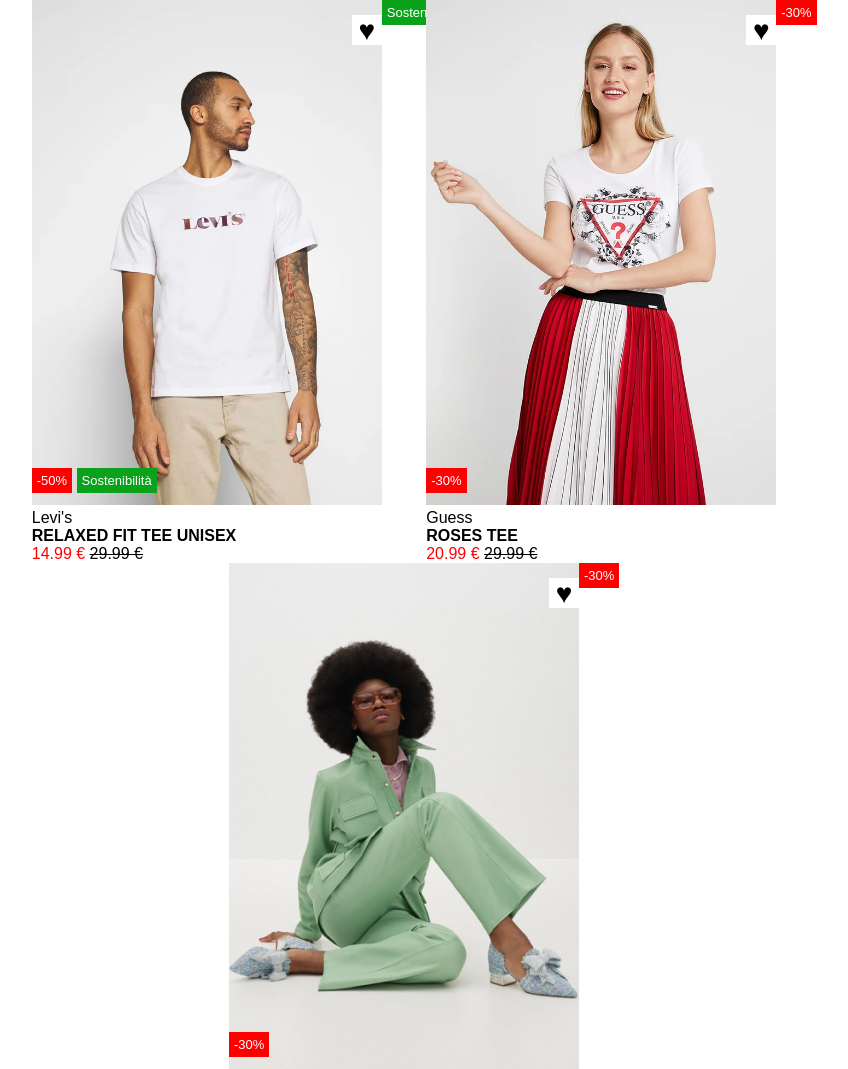
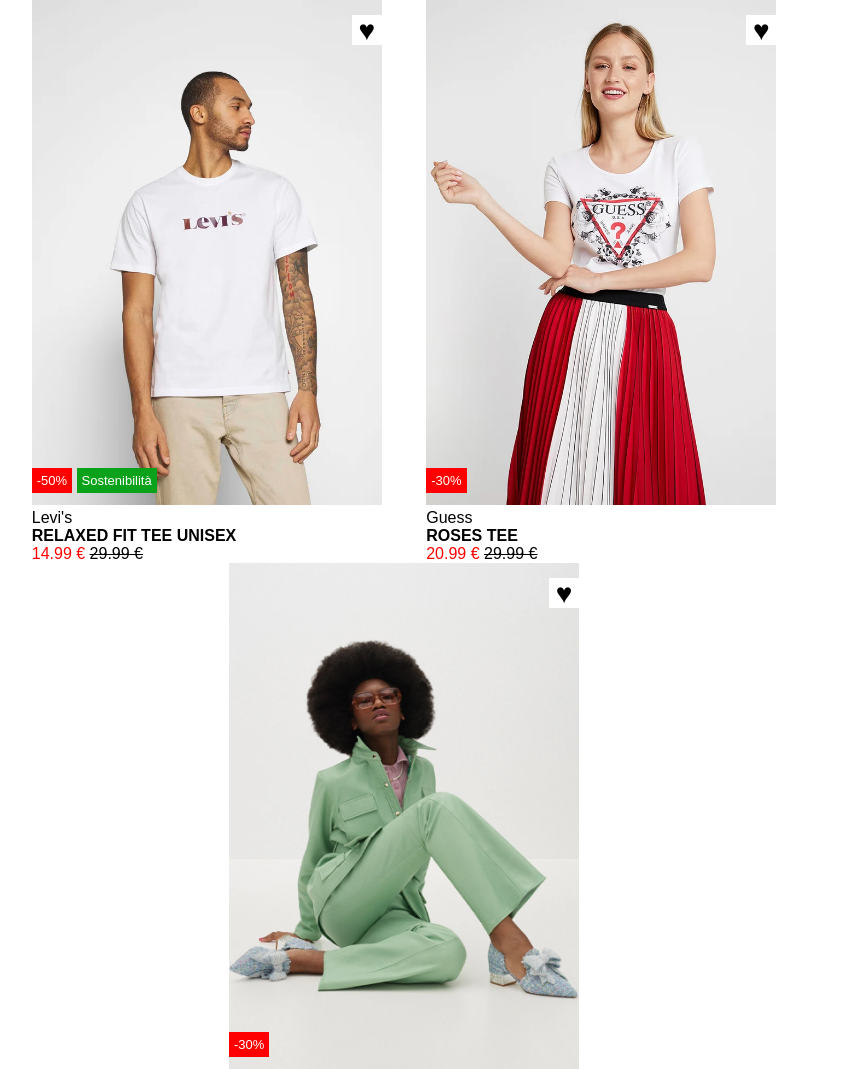
Before and after one commit to giagra91/html-css-boolando, a plain HTML site: page index.html in a window 1280 px wide. Shown: the top 1069 px of the page, without its empty margins (216-1064 px from the left). Drawn offline with Linux system fonts and the light colour scheme.

Commit message:
cancellazione tag esterni immagini

```diff
--- a/index.html
+++ b/index.html
@@ -27,8 +27,6 @@
                       <span class="discount ">-50%</span>
                       <span class="green-box ">Sostenibilità</span>
                    </div>
-                   <span class="discount absolute">-50%</span>
-                   <span class="green-box absolute">Sostenibilità</span>
                </div>
                <div class="text-photo">
                    <span class="brand">Levi's</span><br>
@@ -58,7 +56,6 @@
                      <span class="discount">-30%</span>
                   </div>
 
-                  <span class="discount absolute">-30%</span>
               </div>
               <div class="text-photo">
                   <span class="brand">Guess</span><br>
@@ -86,7 +83,6 @@
                             <span class="discount">-30%</span>
                         </div>
 
-                        <span class="discount absolute">-30%</span>
                     </div>
                     <div class="text-photo">
                         <span class="brand">Come Zucchero Filato</span> <br>
```
